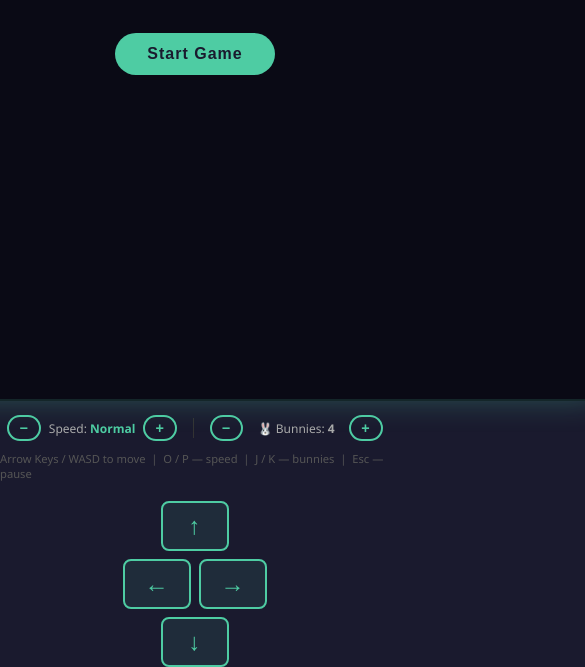
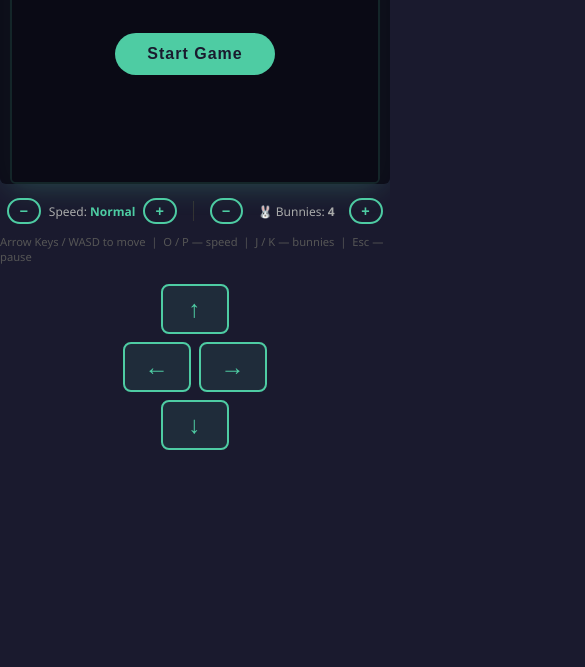
Before and after one commit to prakhar2310-design/snake-game-bunny, a website: page index.html in a window 390 px wide. Shown: the part 338-1005 px from the top of the page, 585 px wide, since content can reach past the window. After the commit the page ends 844 px from the top, so only its background shows below. Drawn offline with Linux system fonts and the light colour scheme.

Commit message:
Fix grid centering and viewport issues on mobile/Android
- Add width: 100% and overflow-x: hidden to body
- Prevent horizontal scrolling on mobile devices
- Add proper flex centering to game-container
- Add padding (10px) to game-container for safe margins
- Add max-width: 100% to canvas to prevent overflow
- Set canvas height: auto to maintain aspect ratio
- Ensures grid is perfectly centered on all screen sizes
- Fixes left edge visibility issues on Android devices
- Prevents content from extending beyond viewport

```diff
--- a/index.html
+++ b/index.html
@@ -17,7 +17,10 @@
       flex-direction: column;
       align-items: center;
       justify-content: center;
+      width: 100%;
       height: 100vh;
+      overflow-x: hidden;
+      overflow-y: auto;
       font-family: 'Segoe UI', sans-serif;
       color: #eee;
     }
@@ -48,6 +51,12 @@
 
     #game-container {
       position: relative;
+      width: 100%;
+      max-width: 100%;
+      padding: 0 10px;
+      box-sizing: border-box;
+      display: flex;
+      justify-content: center;
     }
 
     canvas {
@@ -56,6 +65,8 @@
       border-radius: 6px;
       box-shadow: 0 0 30px rgba(78, 204, 163, 0.3);
       touch-action: none;
+      max-width: 100%;
+      height: auto;
     }
 
     #overlay {
```
